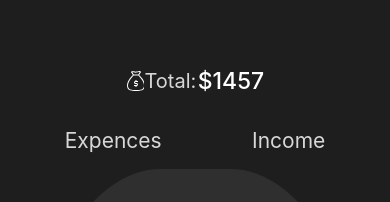
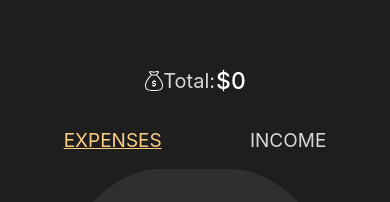
Before and after one commit to CashFlowControl-CFC/Client, a React Native app in the folder CFC/: screen / in a window 390 px wide. Shown: the top 202 px of the page. Built offline with nearby package versions, Linux system fonts and the light colour scheme.

Commit message:
selecting expenses or income

```diff
--- a/CFC/components/Main.js
+++ b/CFC/components/Main.js
@@ -1,5 +1,5 @@
 import React, { useEffect, useRef, useState } from "react";
-import { View, Text, TouchableWithoutFeedback, FlatList, Image, Dimensions } from "react-native";
+import { View, Text, TouchableWithoutFeedback, FlatList, Image, Dimensions, Modal, TextInput, Keyboard  } from "react-native";
 import styles from "../styles/MainPage"
 import { VictoryPie} from "victory-native";
 import getImageComponent from "../resources/imageComponent";
@@ -8,7 +8,10 @@ const { width, height } = Dimensions.get('window');
 
 export default function Main(){
     const [transactionMoney, setTransactionMoney] = useState(0);
-    const [totalMoney, setTotalMoney] = useState(1457);
+    const [totalMoney, setTotalMoney] = useState(0);
+    const [value, setValue] = useState('');
+    const [isIncome, setIsIncome] = useState(false);
+    const inputRef = useRef(null);
     const [graphicData, setGraphicData] = useState([
     { x: "food", y: 10, fill: "#64EBC2", id: 1, image: "food.js" },
     { x: "family", y: 90, fill: "#FE8664", id: 2, image: "family.js" },
@@ -20,12 +23,20 @@ export default function Main(){
     { x: "health", y: 30, fill: "#8CFF98", id: 8, image: "health.js" },
     { x: "health", y: 30, fill: "#8CFF98", id: 9, image: "health.js" },])
     const [combinedData, setCombinedData] = useState([]);
+    const [modalVisible, setModalVisible] = useState(false);
     useEffect(() =>{
         combine();
+    }, [])
+    useEffect(() =>{
         sum();
-    }, [])
+    }, [combinedData]);
+    useEffect(() => {
+        if (modalVisible) {
+          inputRef.current?.focus();
+        }
+      }, [modalVisible]);
     const combine = () =>{
-        const newData = graphicData.reduce((acc, cur) => {
+        const newData =graphicData.reduce((acc, cur) => {
             const index = acc.findIndex(item => item.x === cur.x);
             if (index === -1) {
               acc.push({ x: cur.x, y: cur.y, fill: cur.fill, id: cur.id, image: cur.image });
@@ -42,18 +53,46 @@ export default function Main(){
    }
     return(
         <View style={styles.app}>
+            <Modal
+            animationType='fade'
+            transparent={true}
+            visible={modalVisible}>
+            <TouchableWithoutFeedback onPress={() => Keyboard.dismiss()}>
+                    <View style={styles.pModal} >
+                        <View style={styles.sModal}>
+                            <TextInput
+                            keyboardType="numeric"
+                            ref={inputRef}
+                            style={styles.inputMoney}
+                            value={value}
+                            onChangeText={(value) => setValue(value)}/>
+                            <TouchableWithoutFeedback
+                            style={{ padding: 10, backgroundColor: 'red', alignSelf: 'flex-end' }}
+                            onPress={() => {
+                                setModalVisible(false);
+                                setTotalMoney(value ? Number(value) : 0);
+                                }}>
+                                <Text style={{ color: 'white', fontSize: 20 }}>Save</Text>
+                            </TouchableWithoutFeedback>
+                    </View>
+                </View>
+            </TouchableWithoutFeedback>
+        </Modal>
             <View style={styles.header}>
-                <View style={{flexDirection: "row", alignItems: "center"}}>
-                    <BagDollar/>
-                    <Text style={[styles.periodText, {fontSize: 20}]}>Total:</Text>
-                    <Text style={styles.totalMoney}>${totalMoney}</Text>
-                </View>
+                <TouchableWithoutFeedback onPressIn={() => setModalVisible(true)}>
+                    <View style={{flexDirection: "row", alignItems: "center"}}>
+                        <BagDollar/>
+                        <Text style={[styles.periodText, {fontSize: 20}]}>Total:</Text>
+                        <Text style={styles.totalMoney}>${totalMoney}</Text>
+                    </View>
+                </TouchableWithoutFeedback>
+
                 <View style={{flexDirection: "row", alignItems: "center", width: "90%", justifyContent: 'space-around'}}>
-                    <TouchableWithoutFeedback>
-                        <Text style={[styles.periodText, {fontSize: 21}]}>Expences</Text>
+                    <TouchableWithoutFeedback onPress={() => setIsIncome(false)}>
+                        <Text style={[styles.periodText, {fontSize: 19}, !isIncome ? styles.selected : '']}>EXPENSES</Text>
                     </TouchableWithoutFeedback>
-                    <TouchableWithoutFeedback>
-                        <Text style={[styles.periodText, {fontSize: 21}]}>Income</Text>
+                    <TouchableWithoutFeedback onPress={() => setIsIncome(true)}>
+                        <Text style={[styles.periodText, {fontSize: 19}, isIncome ? styles.selected : '']}>INCOME</Text>
                     </TouchableWithoutFeedback>
                 </View>
             </View>
--- a/CFC/styles/MainPage.js
+++ b/CFC/styles/MainPage.js
@@ -81,6 +81,32 @@ const styles = StyleSheet.create({
        flatList:{
         width: "100%",
         flexGrow: 1,
+       },
+       pModal:{
+        flex: 1,
+        alignItems: 'center',
+        justifyContent: 'center',
+        backgroundColor: "#1E1E1E80",
+       },
+       sModal:{
+        width: width * 0.7,
+        height: height * 0.2,
+        backgroundColor: "#2F2F2F",
+        borderRadius: "30%",
+        alignItems: 'center',
+        justifyContent: 'space-around',
+       },
+       inputMoney:{
+        borderBottomColor: "#FFFFFF",
+        borderBottomWidth: 1,
+        width: "70%",
+        textAlign: 'center',
+        color: '#D8D8D8',
+        fontSize: 25
+       },
+       selected:{
+        color: "#FDCD81",
+        textDecorationLine: 'underline'
        }
     }
 )
```
